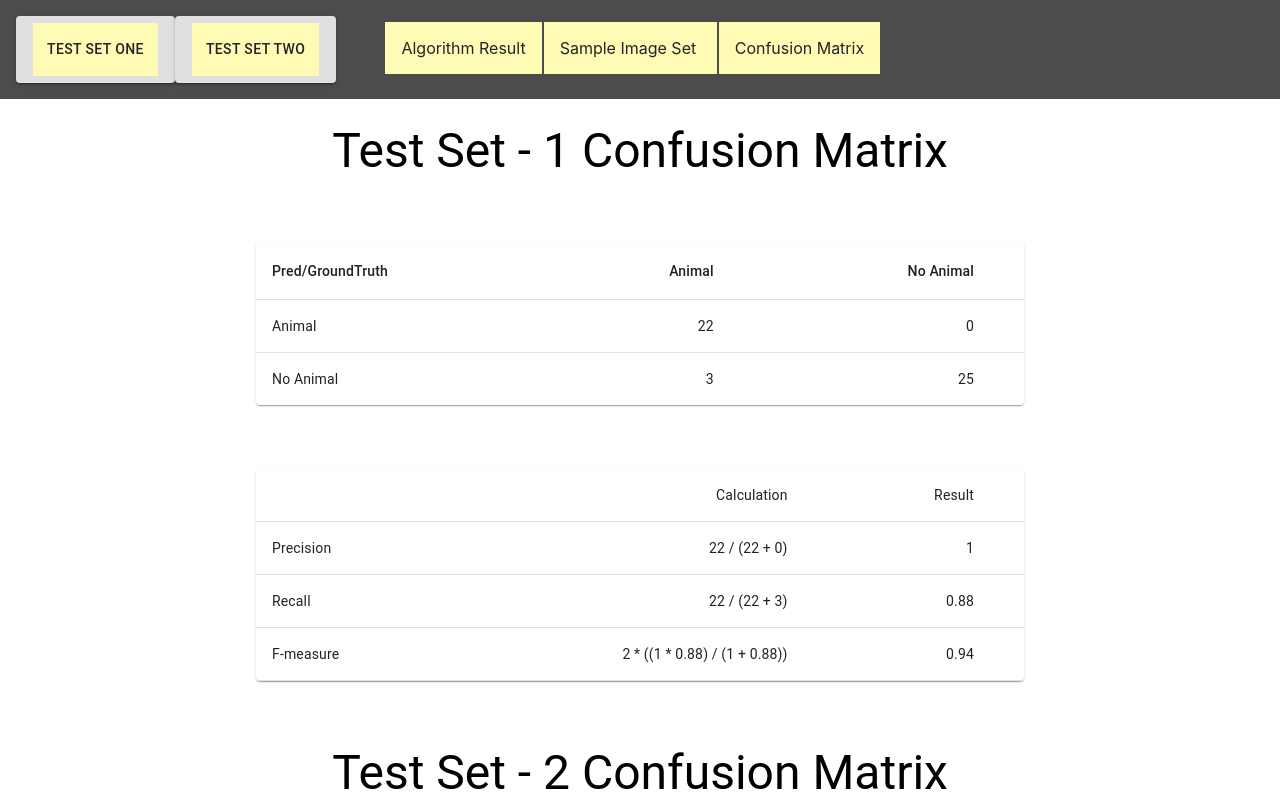
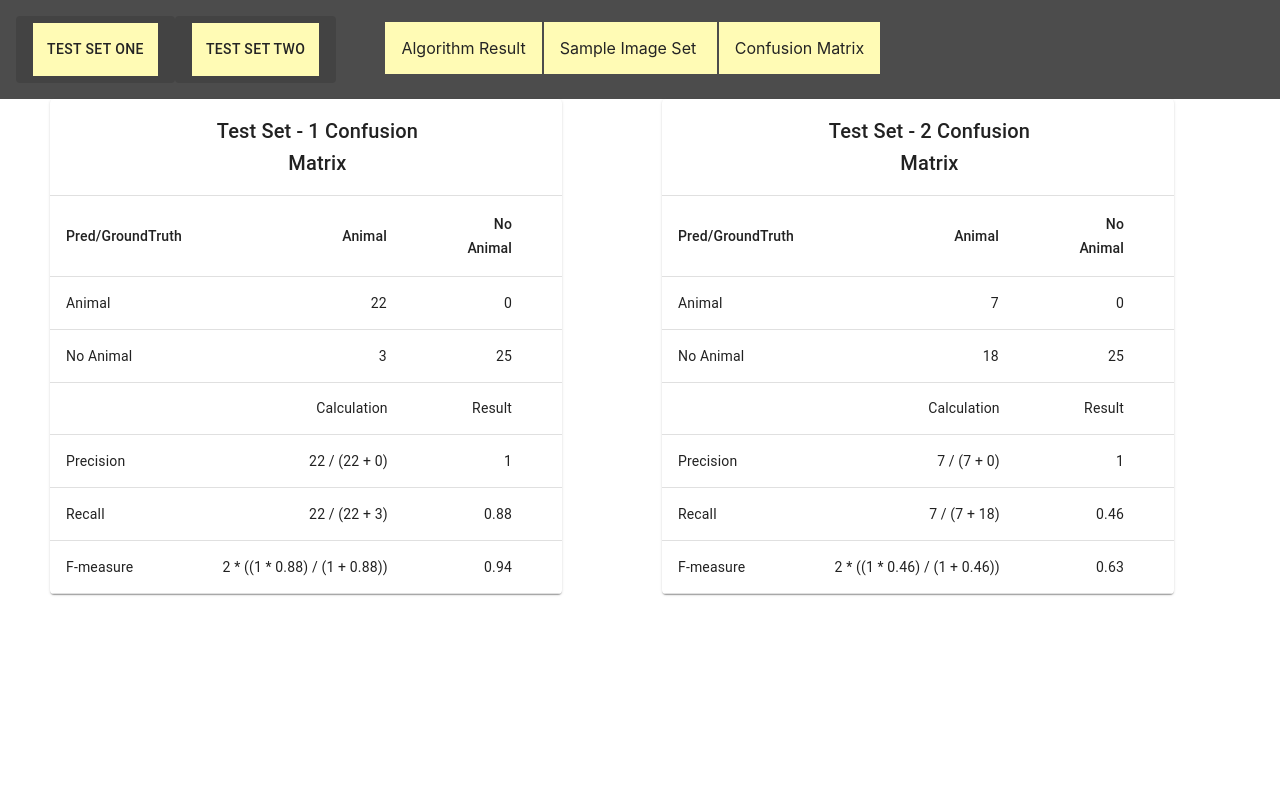
Before and after one commit to Mashrur749/CVI620_animal_detection_group_project, a React (Create React App) app in the folder results_display/: page /confusion-matrix in a window 1280 px wide. Shown: the top 800 px of the page. Built offline with nearby package versions, Linux system fonts and the light colour scheme.

Commit message:
confusion matrix table in one screen

```diff
--- a/results_display/src/App.js
+++ b/results_display/src/App.js
@@ -73,7 +73,7 @@ function App() {
         <Route path={`/test-set-2/sample-image-set`} render={() => <SampleImageGallery data={testSetTwoPreds} dataset={currSet} title="Sample Image Set"/>} />
         <Route path={`/test-set-2/alg-result`} render={() => <ImageGallery data={testSetTwoPreds} dataset={currSet} title="Algorithm Results"/>} />
 
-        <Route path={`/confusion-matrix`} render={() => <ConfusionMatrix dataset={currSet} title="Confusion Matrix"/>} />
+        <Route path={`/confusion-matrix`} render={() => <ConfusionMatrix dataset={currSet} title="Confusion Matrix" disableBtn={disableBtn}/>} />
 
       </Switch>
     </div>
--- a/results_display/src/components/ConfusionMatrix.js
+++ b/results_display/src/components/ConfusionMatrix.js
@@ -3,7 +3,6 @@ import { makeStyles } from '@material-ui/core/styles';
 
 import ConfusionMatrixTable from './ConfusionMatrixTable'
 
-import Typography from '@material-ui/core/Typography'
 
 import confusionMatrix from '../data/confusion-matrix.json'
 
@@ -28,17 +27,12 @@ const useStyles = makeStyles({
 export default function BasicTable(props) {
     const classes = useStyles();
 
+    props.disableBtn();
+
     return (
         <div >
-            <header>
-                <Typography align={"center"} variant="h2" className={classes.title}></Typography>
-            </header>
-
-            <Typography align={"center"} variant="h3" className={classes.sectionTitle}>Test Set - 1 Confusion Matrix</Typography>
-            <ConfusionMatrixTable TP={confusionMatrix.testSetOne.TP} TN={confusionMatrix.testSetOne.TN} FP={confusionMatrix.testSetOne.FP} FN={confusionMatrix.testSetOne.FN} Precision={confusionMatrix.testSetOne.precision} Recall={confusionMatrix.testSetOne.recall} fMeasure={confusionMatrix.testSetOne.fMeasure}/>
-
-            <Typography align={"center"} variant="h3" className={classes.sectionTitle}>Test Set - 2 Confusion Matrix</Typography>
-            <ConfusionMatrixTable TP={confusionMatrix.testSetTwo.TP} TN={confusionMatrix.testSetTwo.TN} FP={confusionMatrix.testSetTwo.FP} FN={confusionMatrix.testSetTwo.FN} Precision={confusionMatrix.testSetTwo.precision} Recall={confusionMatrix.testSetTwo.recall} fMeasure={confusionMatrix.testSetTwo.fMeasure}/>
+            <ConfusionMatrixTable tableName={"Test Set - 1 Confusion Matrix"} TP={confusionMatrix.testSetOne.TP} TN={confusionMatrix.testSetOne.TN} FP={confusionMatrix.testSetOne.FP} FN={confusionMatrix.testSetOne.FN} Precision={confusionMatrix.testSetOne.precision} Recall={confusionMatrix.testSetOne.recall} fMeasure={confusionMatrix.testSetOne.fMeasure}/>
+            <ConfusionMatrixTable tableName={"Test Set - 2 Confusion Matrix"} TP={confusionMatrix.testSetTwo.TP} TN={confusionMatrix.testSetTwo.TN} FP={confusionMatrix.testSetTwo.FP} FN={confusionMatrix.testSetTwo.FN} Precision={confusionMatrix.testSetTwo.precision} Recall={confusionMatrix.testSetTwo.recall} fMeasure={confusionMatrix.testSetTwo.fMeasure}/>
         </div>
     );
 }
--- a/results_display/src/components/ConfusionMatrixTable.js
+++ b/results_display/src/components/ConfusionMatrixTable.js
@@ -9,15 +9,16 @@ import TableContainer from '@material-ui/core/TableContainer';
 import TableHead from '@material-ui/core/TableHead';
 import TableRow from '@material-ui/core/TableRow';
 import Paper from '@material-ui/core/Paper';
+import Typography from '@material-ui/core/Typography'
 
 const useStyles = makeStyles({
     title: {
         padding: ".2em"
     },
     tableContainer: {
-        minWidth: 650,
-        width: "60vw",
-        margin:"4em auto",
+        width: "40vw",
+        float: "left",
+        margin: "0 50px"
 
     },
     tableCell: {
@@ -36,6 +37,16 @@ export default function ConfusionMatrixTable(props) {
             <TableContainer component={Paper} className={classes.tableContainer}>
                 <Table  aria-label="simple table">
                     <TableHead>
+                        <TableRow>
+
+                            <TableCell></TableCell>
+                            <TableCell>
+                                <Typography align={"center"} variant="h6" className={classes.sectionTitle}> {props.tableName} </Typography>
+                            </TableCell>
+                            <TableCell></TableCell>
+
+                        </TableRow>
+
                         <TableRow>
                             <TableCell>Pred/GroundTruth</TableCell>
                             <TableCell className={classes.tableCell} align="right">Animal</TableCell>
@@ -62,8 +73,8 @@ export default function ConfusionMatrixTable(props) {
 
                     </TableBody>
                 </Table>
-            </TableContainer>
-            <TableContainer component={Paper} className={classes.tableContainer}>
+
+
                 <Table  aria-label="simple table">
                 <TableHead>
                 </TableHead>
@@ -98,7 +109,9 @@ export default function ConfusionMatrixTable(props) {
 
                 </TableBody>
             </Table>
+
             </TableContainer>
+
         </div>
 
 
```
Lines whose indentation alone changed are shown as unchanged.
